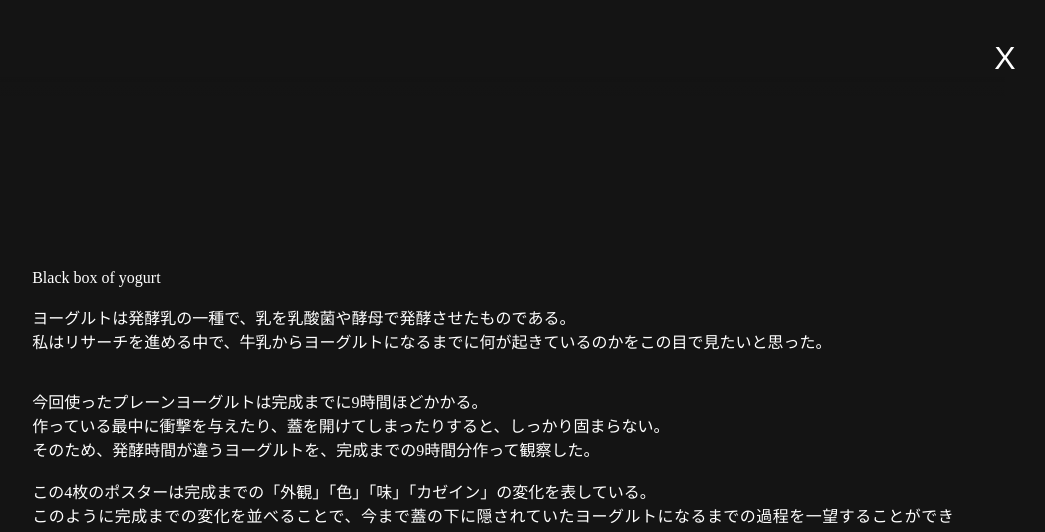
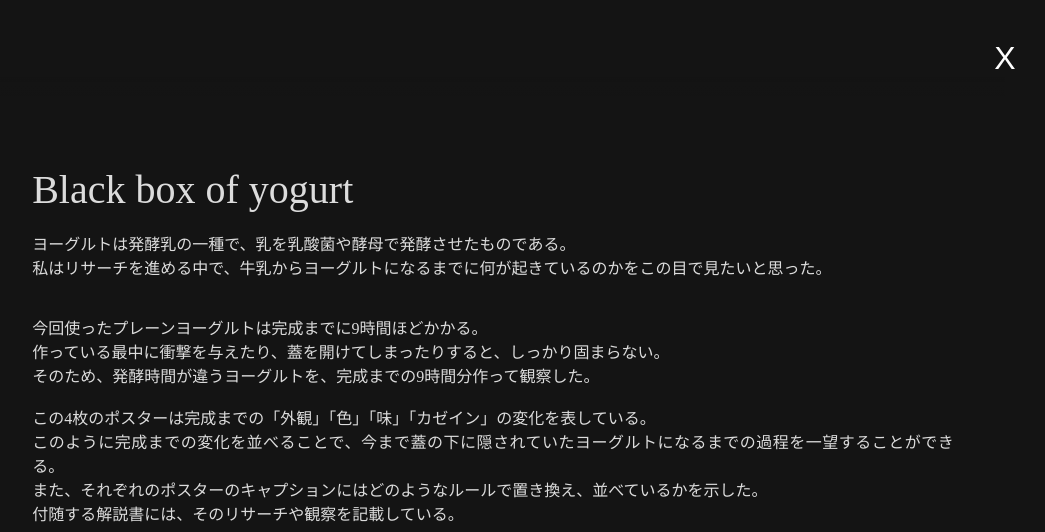
Before and after one commit to haruki0126/black-box-of-yogurt, a plain HTML site: page index.html in a window 1280 px wide. Both pictures are taken after a click on the label "about this". Shown: the top 532 px of the page, without its empty margins (147-1192 px from the left). Drawn offline with Linux system fonts and the light colour scheme.

Commit message:
Update style.css

```diff
--- a/css/style.css
+++ b/css/style.css
@@ -1,6 +1,6 @@
 body {
     background: rgb(20, 20, 20);
-    color: white;
+    color: rgb(220, 220, 220);
     margin: 0;
     max-height: 100%;
     max-width: 100%;
@@ -271,7 +271,7 @@ h1 {
 .text {
     max-width: 100%;
     text-align: justify;
-    margin: 20% 5% 25% 5%;
+    margin: 10% 5% 25% 5%;
 }
 
 .number {
@@ -282,6 +282,11 @@ h1 {
 .what {
     font-size: 180%;
 }
+
+.whatAbout {
+    font-size: 250%;
+}
+
 
 .figure {
     width: 70%;
```
